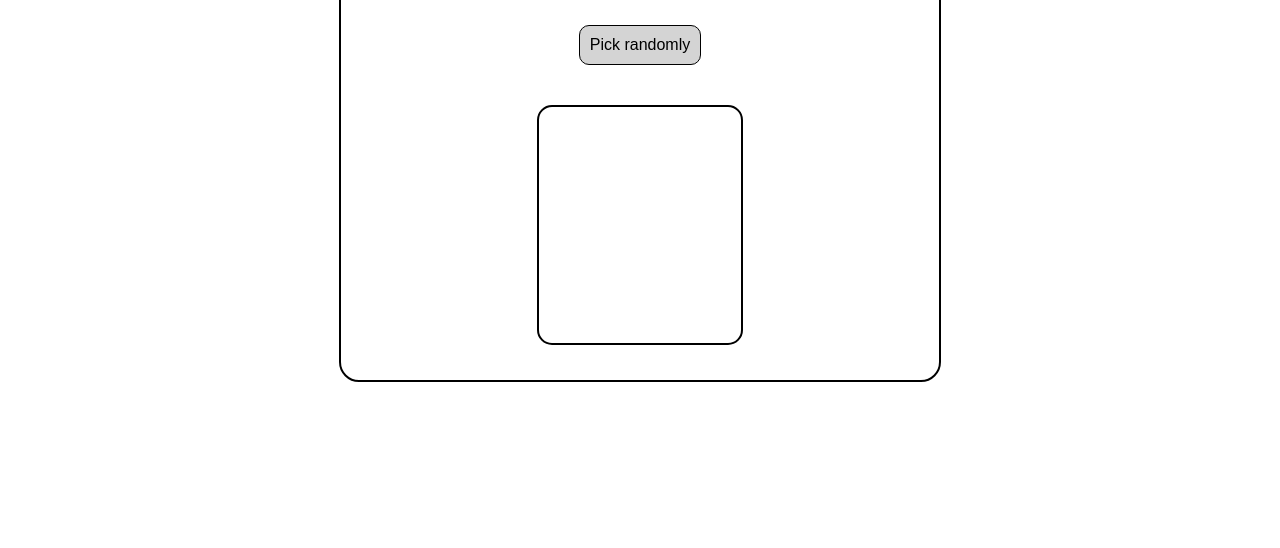
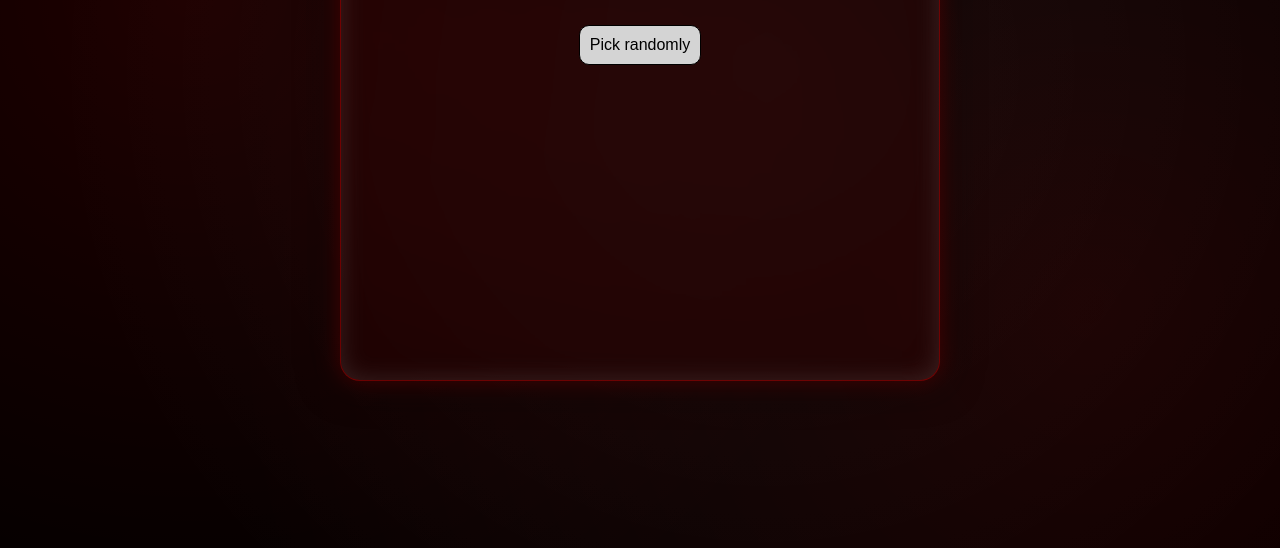
Before and after one commit to abhitalati11/random-movie-picker, a plain HTML site: page index.html in a window 1280 px wide. Shown: the part 252-800 px from the top of the page. Drawn offline with Linux system fonts and the light colour scheme.

Commit message:
update 1.0.1

```diff
--- a/index.html
+++ b/index.html
@@ -12,7 +12,7 @@
     <div class="main">
         <h1>Random Movie Picker - Horror edition</h1>
         <button id="randombtn">Pick randomly</button>
-        <div id="result">
+        <div id="div3">
             <!-- shows movies here -->
         </div>
     </div>
--- a/script.js
+++ b/script.js
@@ -45,14 +45,14 @@ const horrorMovies = [
   { title: "The Others", year: 2001, genre: "  Supernatural Mystery", platforms: ["Netflix"] },
   { title: "Mama", year: 2013, genre: "  Supernatural", platforms: ["Prime Video"] },
 ]
-
+console.log(horrorMovies.length);
 // giving names to ids or classes
 const randombtn = document.getElementById("randombtn");
-const resultdiv = document.getElementById("result");
+const div3 = document.getElementById("div3");
 
 randombtn.onclick = ()=>{
     deletold();
-
+    div3.id = "result";
     setTimeout(() => {
         makedispcard();
     }, 500);
--- a/style.css
+++ b/style.css
@@ -11,9 +11,11 @@ body{
 }
 .main{
     height: 50%;
+    color: black;
     border-radius: 20px;
     border: 2px solid black;
     padding: 2rem;
+    color: white;
     display: flex;
     flex-direction: column;
     gap: 40px;
@@ -55,3 +57,24 @@ body{
 #avail{
     font-size: 1.2rem;
 }
+body {
+    background:
+      radial-gradient(circle at 15% 30%, rgba(255,0,0,0.12), transparent 60%),
+      radial-gradient(circle at 85% 70%, rgba(255,0,0,0.1), transparent 70%),
+      radial-gradient(circle at 60% 40%, rgba(255,255,255,0.05), transparent 80%),
+      #000;
+    color: white;
+}
+
+.main {
+    backdrop-filter: blur(14px);
+    background: rgba(60, 0, 0, 0.28); /* deep blood tint */
+    border: 1px solid rgba(255, 0, 0, 0.35); /* soft red border */
+    border-radius: 20px;
+
+    /* ghostly inner fog */
+    box-shadow:
+        inset 0 0 25px rgba(255, 255, 255, 0.12),
+        0 0 25px rgba(255, 0, 0, 0.25),
+        0 0 40px rgba(0, 0, 0, 0.9);
+}
```
